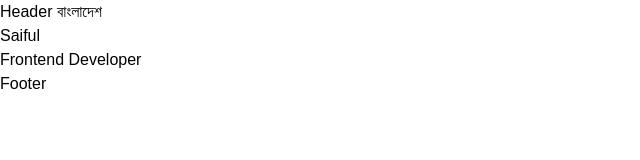
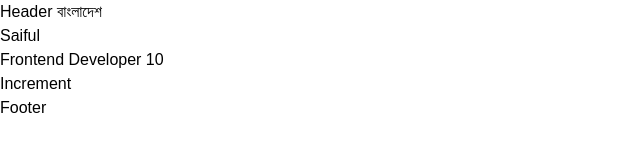
Before and after one commit to saiful-global/portfolio, a Next.js app: page / in a window 1280 px wide. Shown: the top 160 px of the page, without its empty margins (0-640 px from the left). Built offline with nearby package versions, Linux system fonts and the light colour scheme; a web font is replaced by a local one.

Commit message:
test with hook with use client

```diff
--- a/src/app/page.js
+++ b/src/app/page.js
@@ -1,10 +1,16 @@
+"use client"
 import Header from "@/components/Header";
+import { useState } from "react";
 
 export default function Home() {
+
+  const [count, setCount] = useState(10)
+
   return (
     <>
       <h1>Saiful</h1>
-      <p>Frontend Developer</p>
+      <p>Frontend Developer {count}</p>
+      <button onClick={() => setCount(count + 1)}>Increment</button>
     </>
   );
 }
```
